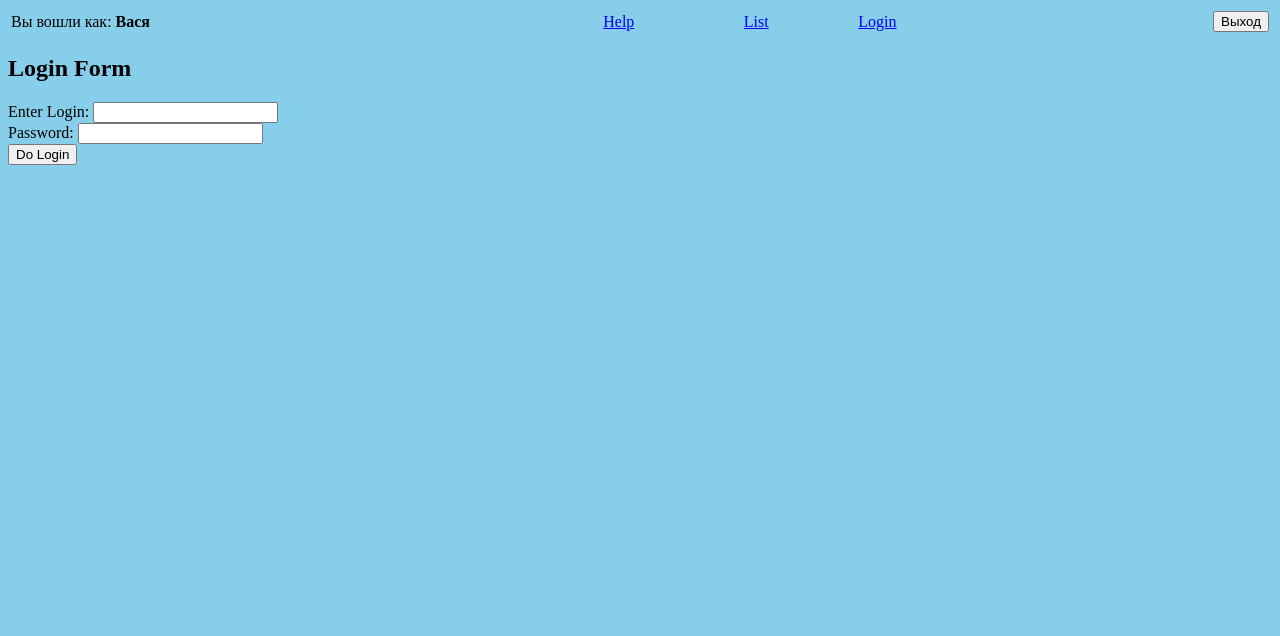
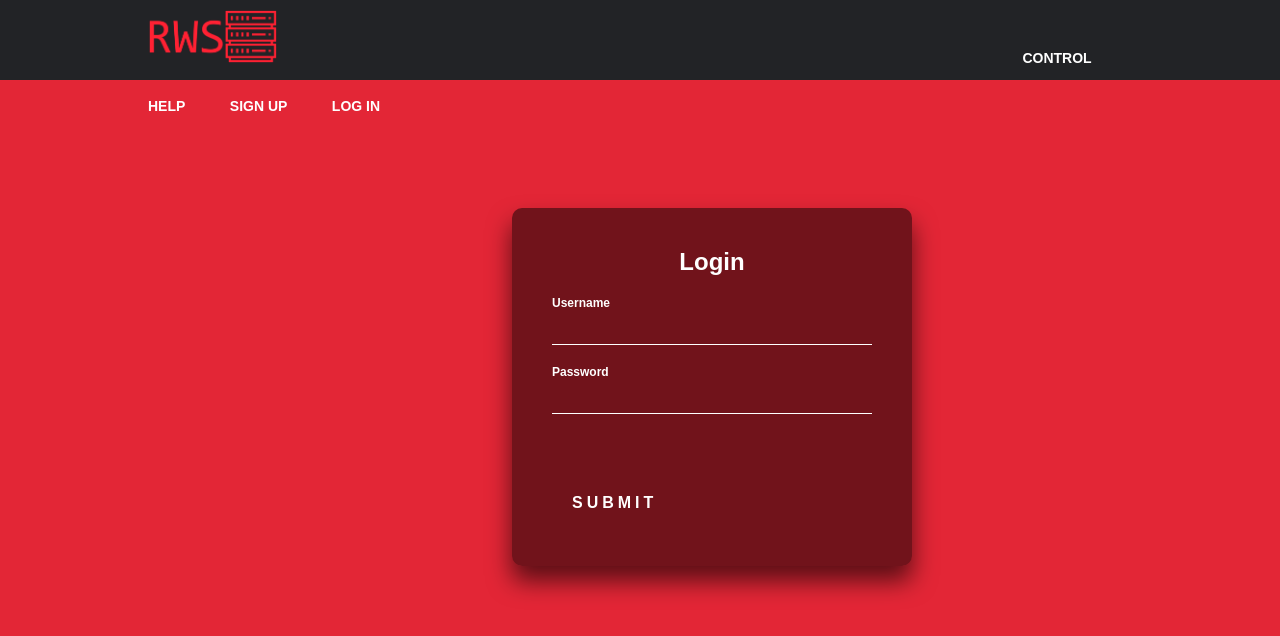
Before and after one commit to Bur1y/-red-web-storage, a website: page static/index.html in a window 1280 px wide. Drawn offline with Linux system fonts and the light colour scheme.

Commit message:
Улучшил дизайн сайта

```diff
--- a/static/css/style.css
+++ b/static/css/style.css
@@ -1,51 +1,176 @@
 body {
-    background-color: skyblue;
-    min-width: 620px;
+    margin: 0;
+    background: #E32636;
+    font-family: 'Work Sans', sans-serif;
+    font-weight: 800;
 }
 
-#main-menu, #list-table {
+.container {
+    width: 80%;
+    margin: auto;
+}
+
+#img{
+    margin-top: 10px;
+}
+
+
+header {
+    background: #222326;
+    height: 80px;
+}
+
+header::after {
+    content: '';
+    display: table;
+    clear: both;
+}
+
+nav {
+    float: right;
+}
+ul{
+    margin-block-start: 0px;
+    margin-block-end: 0px;
+    margin-inline-start: 0px;
+    margin-inline-end: 0px;
+    padding-inline-start: 0px;
+}
+
+nav ul {
+    list-style: none;
+    top: 10px;
+}
+
+nav li {
+    display: inline-block;
+    margin-top: 25px;
+    margin-left: 20px;
+    margin-right: 20px;
+    position: relative;
+}
+
+nav a {
+    color: #fff;
+    text-decoration: none;
+    text-transform: uppercase;
+    font-size: 14px;
+}
+
+nav a:hover {
+    color: #fff;
+}
+
+nav a::before {
+    content: '';
+    display: block;
+    height: 5px;
+    background-color: #fff;
+
+    position: center;
+    top: 0;
+    width: 0;
+
+    transition: all ease-in-out 250ms;
+}
+
+nav a:hover::before {
     width: 100%;
 }
 
-#main-menu #btn-col {
-    text-align: right;
+/*
+NavBar
+ */
+
+.login-box {
+    position: center;
+    margin-top: 10%;
+    margin-left: 40%;
+    width: 400px;
+    padding: 40px;
+    background: rgba(0,0,0,.5);
+    box-sizing: border-box;
+    box-shadow: 0 15px 25px rgba(0,0,0,.6);
+    border-radius: 10px;
 }
 
-#list-table .c1 {
-    width: 50px;
+.login-box h2 {
+    margin: 0 0 30px;
+    padding: 0;
+    color: #fff;
     text-align: center;
 }
 
-#list-table .c3 {
-    width: 200px;
-    text-align: center;
+.login-box .user-box {
+    position: relative;
 }
 
-#list-table thead {
-    background-color: lightgray;
+.login-box .user-box input {
+    width: 100%;
+    padding: 10px 0;
+    font-size: 16px;
+    color: #fff;
+    margin-bottom: 30px;
+    border: none;
+    border-bottom: 1px solid #fff;
+    outline: none;
+    background: transparent;
+}
+.login-box .user-box label {
+    position: absolute;
+    top:0;
+    left: 0;
+    padding: 10px 0;
+    font-size: 16px;
+    color: #fff;
+    pointer-events: none;
+    transition: .5s;
 }
 
-#list-table tbody {
-    background-color: whitesmoke;
+.login-box .user-box input:focus ~ label,
+.login-box .user-box input:valid ~ label {
+    top: -20px;
+    left: 0;
+    color: #ffffff;
+    font-size: 12px;
 }
 
-#table-menu{
-    width: 100%;
+.login-box form a {
+    position: relative;
+    display: inline-block;
+    padding: 10px 20px;
+    color: #ffffff;
+    font-size: 16px;
+    text-decoration: none;
+    text-transform: uppercase;
+    overflow: hidden;
+    transition: .5s;
+    margin-top: 40px;
+    letter-spacing: 4px
 }
 
-#table-menu .c1 {
-    width: 230px;
+
+.login-box a span {
+    position: absolute;
+    display: block;
 }
 
-#table-menu .c2 {
-    width: 110px;
+
+@keyframes btn-anim1 {
+    0% {
+        left: -100%;
+    }
+    50%,100% {
+        left: 100%;
+    }
 }
 
-#table-menu .c3 {
-    text-align: center;
+
+@keyframes btn-anim2 {
+    0% {
+        top: -100%;
+    }
+    50%,100% {
+        top: 100%;
+    }
 }
-
-div.error {
-    color: red;
-    font-weight: bold;
-}
--- a/static/index.html
+++ b/static/index.html
@@ -1,28 +1,28 @@
 <!DOCTYPE html>
 <html>
 <head>
-    <title></title>
+    <title>Red Web Storage</title>
     <link rel="stylesheet" type="text/css" href="/css/style.css">
     <script type="text/javascript" src="/js/functions.js"></script>
     <script type="text/javascript" src="/js/frontend.js"></script>
+    <link rel="icon" type="image/png" href="/images/favicon.png">
     <meta charset="utf-8">
 </head>
 <body>
-
-<table id="main-menu">
-    <tbody>
-    <tr>
-        <td>Вы вошли как: <b>Вася</b></td>
-        <td><a href="/#help">Help</a></td>
-        <td><a href="/#list">List</a></td>
-        <td><a href="/#login">Login</a></td>
-        <td id="btn-col"><button onclick="onClickButton()">Выход</button></td>
-    </tr>
-    </tbody>
-</table>
-
+<header>
+    <div class="container">
+        <nav>
+            <ul>
+                <li id="img"><img src="images/Logo.png" style="width: 130px; margin-right: 700px"></li>
+                <li><a href="/#list">сontrol</a></li>
+                <li><a href="/#help">Help</a></li>
+                <li><a href="/#">Sign up</a></li>
+                <li><a href="/#login">Log in</a></li>
+            </ul>
+        </nav>
+    </div>
+</header>
 
 <div id="app"></div>
-
 </body>
 </html>
--- a/static/roter-modules/view-login.html
+++ b/static/roter-modules/view-login.html
@@ -1,8 +1,20 @@
-<h2>Login Form</h2>
+<div class="login-box">
+	<h2>Login</h2>
 	<form>
-		<label for="login">Enter Login:</label>
-		<input name="login" type="text" /><br />
-		<label for="password">Password:</label>
-		<input name="password" type="password" /><br />
-		<input type="submit" value="Do Login" />
+		<div class="user-box">
+			<input type="text" name="login">
+			<label>Username</label>
+		</div>
+		<div class="user-box">
+			<input type="password" name="password">
+			<label>Password</label>
+		</div>
+		<a href="#" type="submit" >
+			<span></span>
+			<span></span>
+			<span></span>
+			<span></span>
+			Submit
+		</a>
 	</form>
+</div>
```
Also changed, not shown: static/roter-modules/view-help.html (+1 -1 lines), static/images/Logo.png (added), static/images/favicon.png (added).
